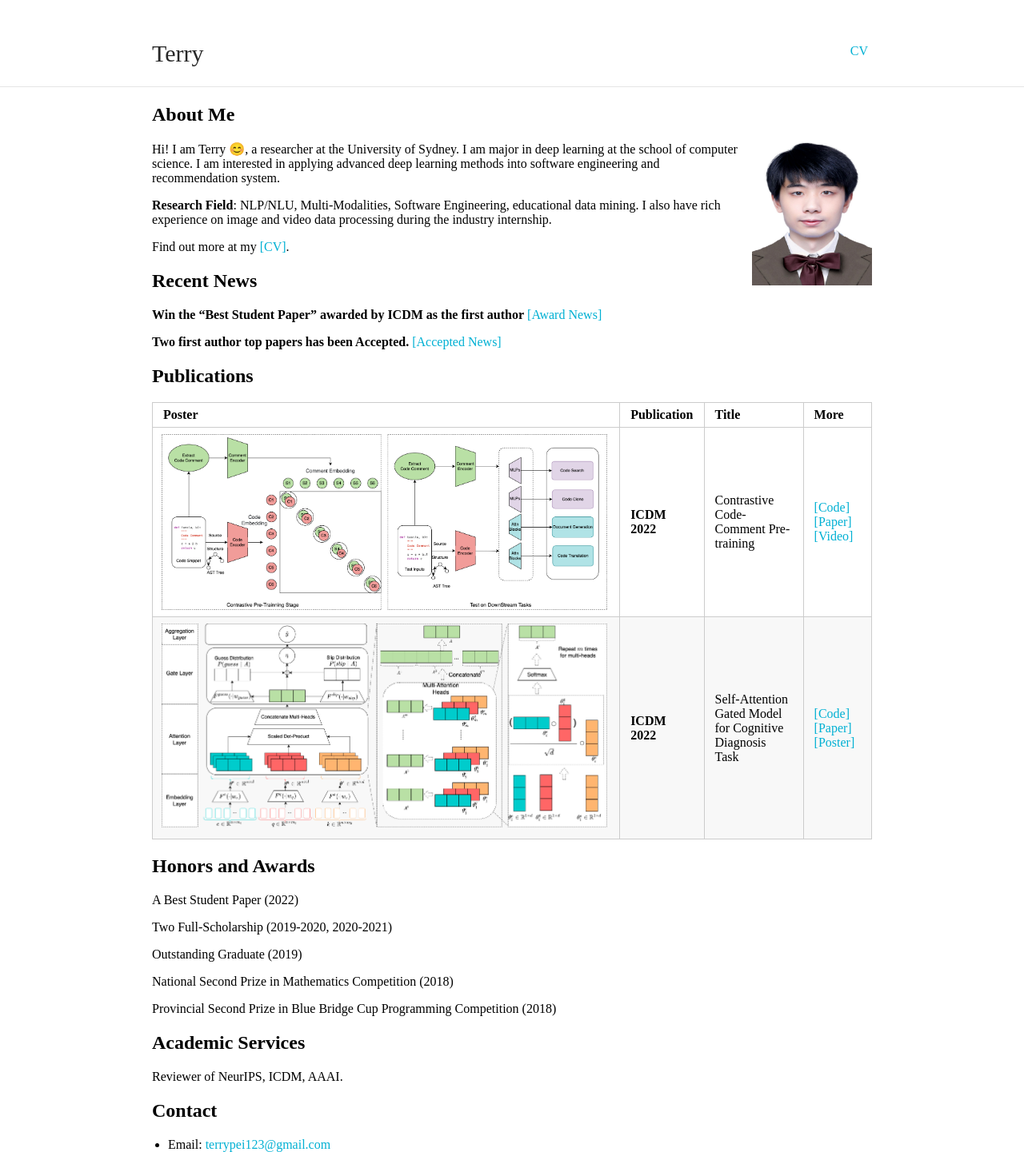
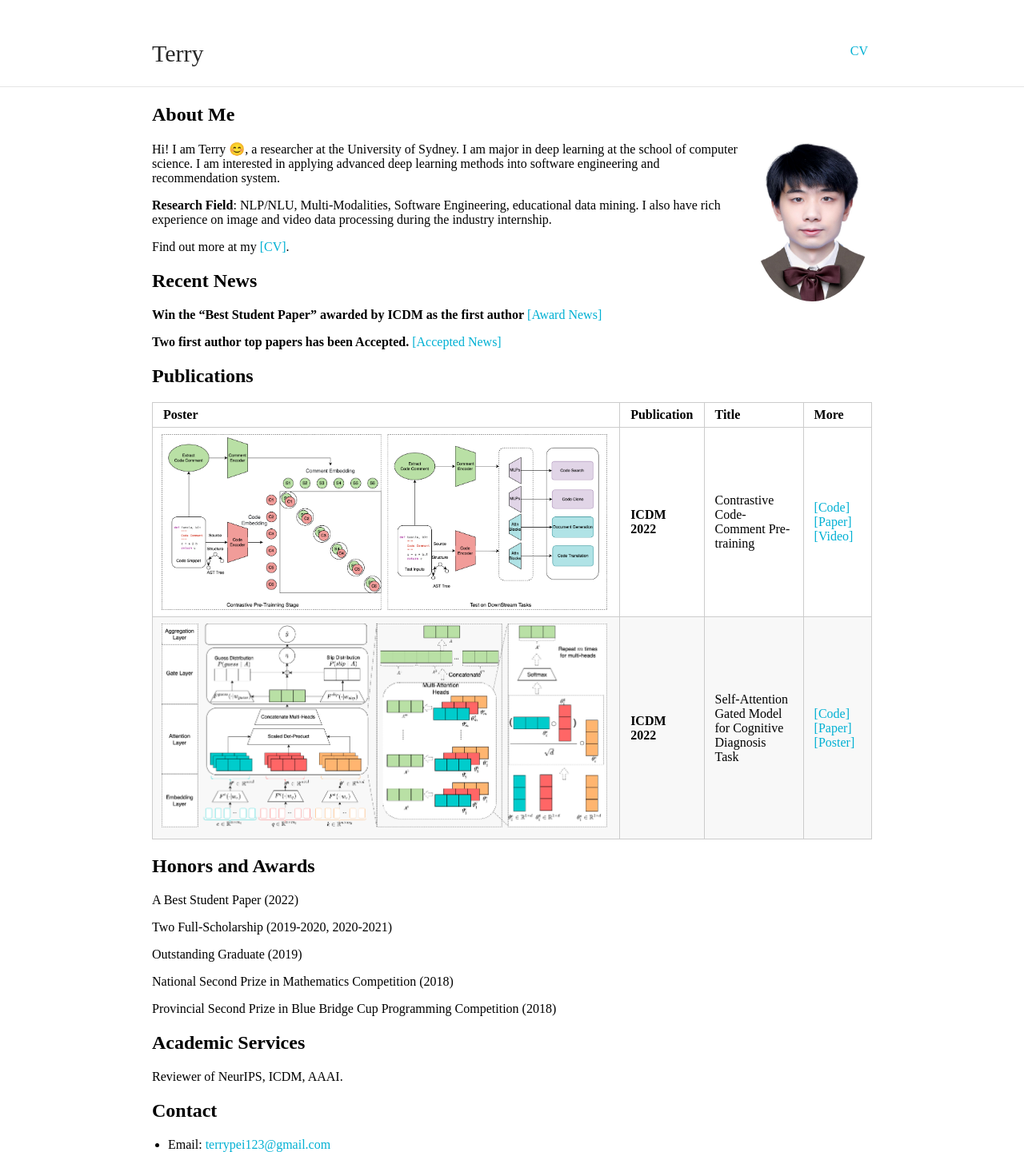
Before and after one commit to TerryPei/Terry000.github.io-1, a Jekyll site: the page built from index.md, in a window 1280 px wide. Shown: the whole page at 80% size. Built offline with Jekyll 4.4.1, drawn with Linux system fonts in a browser that asks for light colours; our own code applies the rules of GitHub Pages for plain Markdown files.

Commit message:
Update typography.scss

```diff
--- a/_sass/typography.scss
+++ b/_sass/typography.scss
@@ -37,12 +37,12 @@
         font-style: italic;
     }
     .profile-picture {
-        height: 190px;
+        height: 210px;
         width: 150px;
         position: relative;
         margin: -10px 0 0 15px;
         float: right;
-        border-radius: 0;
+        border-radius: 50%;
         p & {
             padding: 0;
             margin: 0;
```
